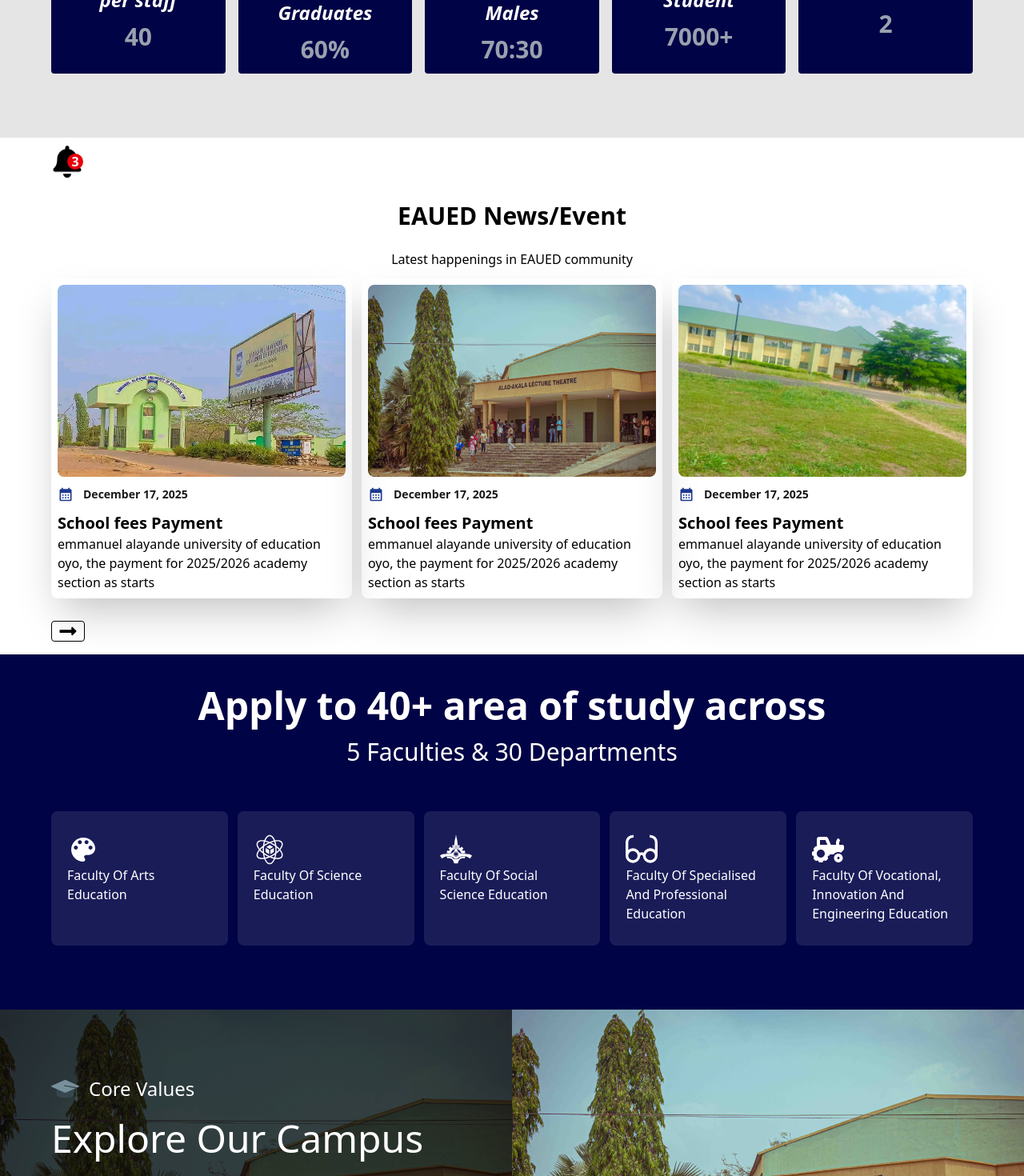
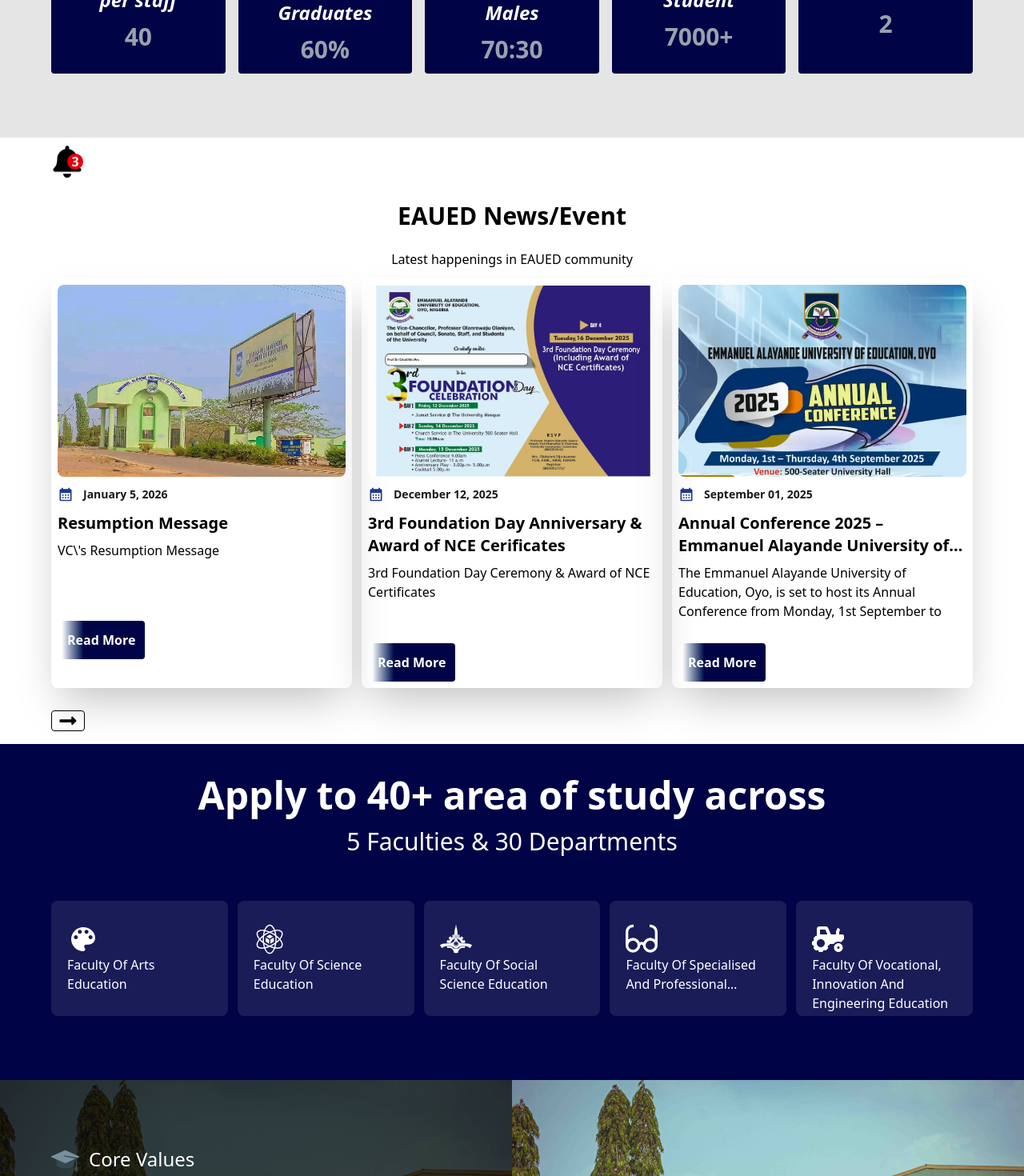
Before and after one commit to toluwase-hub/Alayande, a React (Vite) app: page / in a window 1280 px wide. Shown: the part 1808-3278 px from the top of the page at 80% size. Built offline with nearby package versions, Linux system fonts and the light colour scheme.

Commit message:
updated navlinks,news,hero video

```diff
--- a/src/assets/Components/Component/Department.jsx
+++ b/src/assets/Components/Component/Department.jsx
@@ -5,6 +5,7 @@
 import { GrInspect } from "react-icons/gr";
 import { IoMdColorPalette } from "react-icons/io";
 import ScrollReveal from "scrollreveal";
+import { Link } from "react-router-dom";
 const Department = () => {
    useEffect(() => {
       ScrollReveal().reveal(".reveal", {
@@ -24,37 +25,51 @@
       <h1 className="text-white text-2xl lg:text-3xl text-center py-4">
         5 Faculties & 30 Departments
       </h1>
-      <div className="reveal contains grid grid-cols-1 md:grid-cols-2 lg:grid-cols-5 text-white py-10 gap-3">
-        <div className="bg-white/10 group py-7 px-5 rounded-lg group hover:bg-white/15 transition-all duration-150">
+   <div className="reveal contains grid grid-cols-1 md:grid-cols-2 lg:grid-cols-5 text-white py-10 gap-3">
+      <Link to="/Admission">
+        <div className="bg-white/10 group py-7 px-5 rounded-lg group hover:bg-white/15 transition-all duration-150 min-h-36">
           <span className="group-hover:text-blue-400">
             <IoMdColorPalette size={40} />
           </span>
           <h1>Faculty Of Arts Education</h1>
         </div>
-        <div className="bg-white/10 group py-7 px-5 rounded-lg group hover:bg-white/15 transition-all duration-150">
+        </Link>
+
+         <Link to="/Admission">
+        <div className="bg-white/10 group py-7 px-5 rounded-lg group hover:bg-white/15 transition-all duration-150 min-h-36">
           <span className="group-hover:text-blue-400">
             <GiMaterialsScience size={40} />
           </span>
           <h1>Faculty Of Science Education</h1>
         </div>
-        <div className="bg-white/10 group py-7 px-5 rounded-lg group hover:bg-white/15 transition-all duration-150">
+        </Link>
+
+         <Link to="/Admission">
+        <div className="bg-white/10 group py-7 px-5 rounded-lg group hover:bg-white/15 transition-all duration-150 min-h-36">
           <span className="group-hover:text-blue-400">
             <FaGalacticSenate size={40} />
           </span>
           <h1>Faculty Of Social Science Education</h1>
         </div>
-        <div className="bg-white/10 group py-7 px-5 rounded-lg group hover:bg-white/15 transition-all duration-150">
+        </Link>
+
+         <Link to="/Admission">
+        <div className="bg-white/10 group py-7 px-5 rounded-lg group hover:bg-white/15 transition-all duration-150 min-h-36">
           <span className="group-hover:text-blue-400">
             <GrInspect size={40} />
           </span>
-          <h1>Faculty Of Specialised And Professional Education</h1>
+          <h1 className="line-clamp-2">Faculty Of Specialised And Professional Education</h1>
         </div>
-        <div className="bg-white/10 group py-7 px-5 rounded-lg group hover:bg-white/15 transition-all duration-150">
+        </Link>
+
+         <Link to="/Admission">
+        <div className="bg-white/10 group py-7 px-5 rounded-lg group hover:bg-white/15 transition-all duration-150 max-h-36">
           <span className="group-hover:text-blue-400">
             <FaTractor size={40} />
           </span>
-          <h1>Faculty Of Vocational, Innovation And Engineering Education</h1>
+          <h1 className="line-clamp-3">Faculty Of Vocational, Innovation And Engineering Education</h1>
         </div>
+         </Link>
       </div>
     </div>
   );
--- a/src/assets/Components/Component/Herosection.jsx
+++ b/src/assets/Components/Component/Herosection.jsx
@@ -10,7 +10,7 @@
         playsInline
         className="h-[60vh]  w-full  object-fill lg:h-[87vh]"
       >
-        <source src="/videos/herovedio.mp4" type="video/mp4" />
+        <source src="\videos\ReduceNavvedio.mp4" type="video/mp4" />
       </video>
 
       <div className="absolute inset-0 bg-black/50"></div>
--- a/src/assets/Components/Component/Keystatistic.jsx
+++ b/src/assets/Components/Component/Keystatistic.jsx
@@ -1,7 +1,84 @@
-import React, { useEffect } from "react";
+import React, { useEffect, useState } from "react";
 import ScrollReveal from "scrollreveal";
 
 const Keystatistic = () => {
+
+  const[conutStaff, setCountStaff ] = useState(0)
+  const[graduate, setGraduate] = useState(0)
+  const[male, setMale] = useState(0)
+  const[female, setfemale] = useState(0)
+  const[totalStudent, setTotalStudent] = useState(6700)
+  const [campus, setcampus] = useState(0)
+
+
+  useEffect(() =>{
+    if (conutStaff < 40){
+     const interval = setInterval( () =>{
+        setCountStaff(prev => prev + 1)
+      },50)
+
+
+      return () => clearInterval(interval)
+    }
+  },[conutStaff])
+
+  useEffect(() =>{
+    if (graduate < 60){
+     const interval1 = setInterval( () =>{
+        setGraduate(prev => prev + 1)
+      },30)
+
+
+      return () => clearInterval(interval1)
+    }
+  },[graduate])
+
+   useEffect(() =>{
+    if (male < 30){
+     const interval2 = setInterval( () =>{
+        setMale(prev => prev + 1)
+      },60)
+
+
+      return () => clearInterval(interval2)
+    }
+  },[male])
+
+   useEffect(() =>{
+    if (female   < 70){
+     const interval3 = setInterval( () =>{
+        setfemale(prev => prev + 1)
+      },26)
+
+
+      return () => clearInterval(interval3)
+    }
+  },[female])
+
+  useEffect(() =>{
+    if (totalStudent   < 7000){
+     const interval4 = setInterval( () =>{
+        setTotalStudent(prev => prev + 1)
+      },1)
+
+
+      return () => clearInterval(interval4)
+    }
+  },[totalStudent])
+
+   useEffect(() =>{
+    if (campus   < 2){
+     const interval5 = setInterval( () =>{
+        setcampus(prev => prev + 1)
+      },1000)
+
+
+      return () => clearInterval(interval5)
+    }
+  },[campus])
+
+
+
    useEffect(() => {
       ScrollReveal().reveal(".reveal", {
         distance: "600px",
@@ -23,7 +100,7 @@
             No. of students per staff
           </h1>
           <h1 className="font-bold text-gray-400 text-3xl shadow-blue-300">
-            40
+            {conutStaff}
           </h1>
         </div>
         <div className="flex flex-col justify-center items-center bg-[#000345] gap-3  rounded py-3 px-3 hover:-translate-y-2 transition-all duration-150">
@@ -31,7 +108,7 @@
             Percentage of Employed Graduates
           </h1>
           <h1 className="font-bold text-gray-400 text-3xl shadow-blue-300">
-            60%
+            {graduate}%
           </h1>
         </div>
         <div className="flex flex-col justify-center items-center bg-[#000345] gap-3  rounded py-3 px-3 hover:-translate-y-2 transition-all duration-150">
@@ -39,7 +116,7 @@
             student ratio of Females to Males
           </h1>
           <h1 className="font-bold text-gray-400 text-3xl shadow-blue-300">
-            70:30
+            {female}:{male}
           </h1>
         </div>
         <div className="flex flex-col justify-center items-center bg-[#000345] gap-3  rounded py-3 px-3 hover:-translate-y-2 transition-all duration-150">
@@ -47,7 +124,7 @@
             Total number of Student
           </h1>
           <h1 className="font-bold text-gray-400 text-3xl shadow-blue-300">
-            7000+
+            {totalStudent}+
           </h1>
         </div>
 
@@ -56,7 +133,7 @@
             No. of campus
           </h1>
           <h1 className="font-bold text-gray-400 text-3xl shadow-blue-300">
-            2
+            {campus}
           </h1>
         </div>
       </div>
--- a/src/assets/Components/Component/News.jsx
+++ b/src/assets/Components/Component/News.jsx
@@ -4,6 +4,7 @@
 import { FaLongArrowAltRight } from "react-icons/fa";
 import { FaLongArrowAltLeft } from "react-icons/fa";
 import ScrollReveal from "scrollreveal";
+import { Link } from "react-router-dom";
 const News = () => {
    useEffect(() => {
     ScrollReveal().reveal(".reveal", {
@@ -19,10 +20,10 @@
   const [notifications, setNotifications] = useState([
     {
       id: 1,
-      title: "School fees Payment",
+      title: "Resumption Message",
       details:
-        "emmanuel alayande university of education oyo, the payment for 2025/2026 academy section as starts",
-      date: "December 17, 2025",
+        "VC\\\'s Resumption Message",
+      date: "January 5, 2026",
       image: (
         <img
           src="/images/Schoolgate.jpg"
@@ -34,27 +35,27 @@
 
     {
       id: 2,
-      title: "School fees Payment",
+      title: "3rd Foundation Day Anniversary & Award of NCE Cerificates",
       details:
-        "emmanuel alayande university of education oyo, the payment for 2025/2026 academy section as starts",
-      date: "December 17, 2025",
+        "3rd Foundation Day Ceremony & Award of NCE Certificates",
+      date: "December 12, 2025",
       image: (
         <img
-          src="/images/Alao-akala.jpg"
-          className="h-60 w-100 rounded-lg"
+          src="\images\imgi_7_1765516905_1105693.jpg"
+          className="h-60 w-100 rounded-lg object-cover"
           alt=""
         />
       ),
     },
     {
       id: 3,
-      title: "School fees Payment",
+      title: "Annual Conference 2025 – Emmanuel Alayande University of Education, Oyo",
       details:
-        "emmanuel alayande university of education oyo, the payment for 2025/2026 academy section as starts",
-      date: "December 17, 2025",
+        "The Emmanuel Alayande University of Education, Oyo, is set to host its Annual Conference from Monday, 1st September to Thursday, 4th September 2025. The event will take place at the 500-Seater University Hall and will focus on the theme: Higher Education Mandates in Global Trends.",
+      date: "September 01, 2025",
       image: (
         <img
-          src="/images/whats-2.jpeg"
+          src="\images\imgi_6_1747730882_evt.png"
           className="h-60 w-100 rounded-lg object-cover"
           alt=""
         />
@@ -143,7 +144,7 @@
             key={notification.id}
             className=" shadow-2xl group rounded-lg p-2"
           >
-            <div className="h-60 group-hover:scale-101 transition-all duration-150">
+            <div className="h-60 group-hover:scale-101 transition-all duration-150 object-cover">
               {notification.image}
             </div>
             <p className="text-black/90 text-sm font-bold flex items-center gap-3">
@@ -152,8 +153,13 @@
               </span>
               <span>{notification.date}</span>
             </p>
-            <h1 className="font-bold text-xl">{notification.title}</h1>
-            <h4 className=" ">{notification.details}</h4>
+            <h1 className="font-bold text-xl line-clamp-2">{notification.title}</h1>
+            <h4 className="overflow-scroll h-19 note mt-2 ">{notification.details}</h4>
+             <Link to="/Event">
+          <button className="bg-linear-to-r from-white/40  from-5% via-[#000345] via-30% to-[#000345] to-95% py-3 rounded-sm px-3 font-bold text-white mt-6">
+            Read More
+          </button>
+          </Link>
           </div>
         ))}
       </div>
--- a/src/index.css
+++ b/src/index.css
@@ -5,3 +5,6 @@
 .contains{
     @apply w-[90%] mx-auto
 }
+.note{
+    scrollbar-width: none;
+}
```
Also changed, not shown: src/assets/Navbar.jsx (+15 -9 lines), 1 other file (tests, documents, lock files or other folders).
